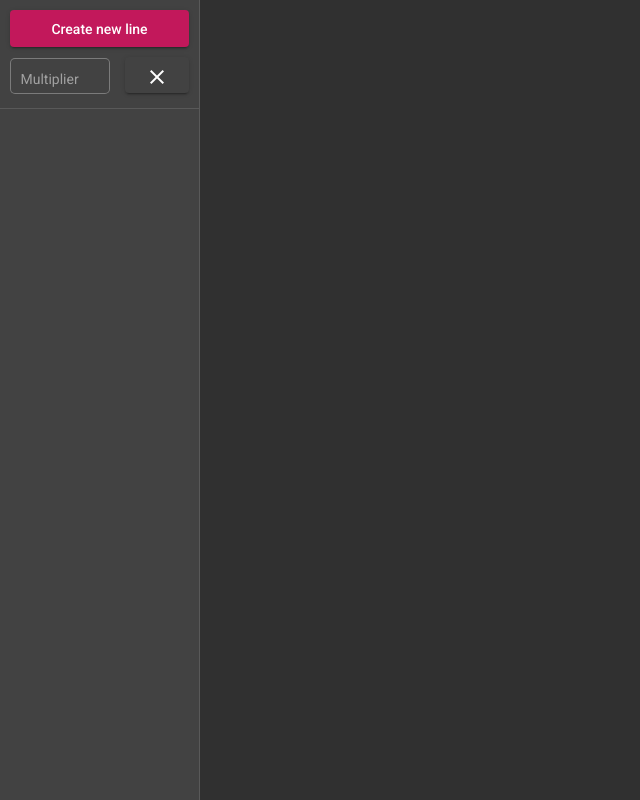
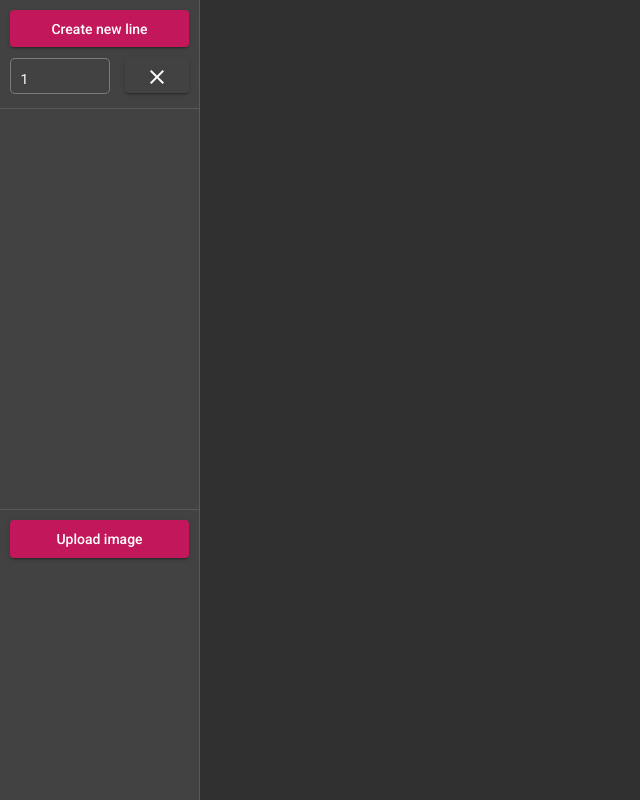
Before and after one commit to lisophoria/ImageRuler, an Angular app: page / in a window 1280 px wide. Shown: the whole page, without its empty margins (0-640 px from the left). Built offline with nearby package versions, Linux system fonts and the light colour scheme.

Commit message:
Implemented length calculation, added scrollable line list, upload image button

```diff
--- a/src/app/app.module.ts
+++ b/src/app/app.module.ts
@@ -13,6 +13,8 @@ import {MatFormFieldModule} from "@angular/material/form-field";
 import {MatInputModule} from "@angular/material/input";
 import {MatDividerModule} from "@angular/material/divider";
 import {MatListModule} from "@angular/material/list";
+import {FormsModule} from "@angular/forms";
+import {ScrollingModule} from "@angular/cdk/scrolling";
 
 @NgModule({
   declarations: [
@@ -30,7 +32,9 @@ import {MatListModule} from "@angular/material/list";
         MatFormFieldModule,
         MatInputModule,
         MatDividerModule,
-    MatListModule
+        MatListModule,
+        FormsModule,
+        ScrollingModule
     ],
   providers: [],
   bootstrap: [AppComponent]
--- a/src/app/components/app-overlay/app-overlay.component.html
+++ b/src/app/components/app-overlay/app-overlay.component.html
@@ -12,7 +12,7 @@
       <div class="input-div">
         <div>
           <mat-form-field appearance="outline" class="custom-input">
-            <input type="number" step="0.01" min="0" matInput placeholder="Multiplier">
+            <input type="number" step="0.01" min="0" matInput placeholder="Multiplier" [(ngModel)]="ratio">
           </mat-form-field>
         </div>
 
@@ -28,18 +28,29 @@
     <mat-divider style="margin-top: 5px"></mat-divider>
 
     <div class="bottom-menu">
-
-      <div class="line-info" *ngIf="line">
+      <cdk-virtual-scroll-viewport itemSize="60" class="line-container">
+        <div *ngFor="let line of lines" class="line-info">
           <div class="line-div">
             <span>x: {{line.posX.x}}:{{line.posX.y}}</span>
             <span>y: {{line.posY.x}}:{{line.posY.y}}</span>
           </div>
           <div class="line-div">
             <span>Length:</span>
-          <span>100</span>
+            <span>{{line.length}}</span>
           </div>
+          <mat-divider></mat-divider>
+        </div>
+      </cdk-virtual-scroll-viewport>
+
+
     </div>
 
+    <mat-divider></mat-divider>
+
+    <div class="main-menu">
+      <button mat-raised-button color="primary" class="custom-button">
+        <span>Upload image</span>
+      </button>
     </div>
 
   </mat-sidenav>
--- a/src/app/components/app-overlay/app-overlay.component.scss
+++ b/src/app/components/app-overlay/app-overlay.component.scss
@@ -29,12 +29,17 @@
 }
 
 .bottom-menu {
-  padding: 10px;
+  padding: 0 10px;
+}
+
+.line-container {
+  height: 400px;
+  display: flex;
+  flex-direction: column;
 }
 
 .line-info {
-  display: flex;
-  flex-direction: column;
+  padding: 2px 0;
 }
 
 .line-div {
@@ -59,3 +64,10 @@
 ::ng-deep .mat-form-field-outline-end {
   border-radius: 0 5px 5px 0 !important;
 }
+
+// Невидимый скроллбар для line-info
+
+.line-container::-webkit-scrollbar {
+  width: 0;
+  background: transparent;
+}
--- a/src/app/components/app-overlay/app-overlay.component.ts
+++ b/src/app/components/app-overlay/app-overlay.component.ts
@@ -2,6 +2,7 @@ import {AfterViewInit, Component, OnInit, ViewChild} from '@angular/core';
 import {CanvasComponent} from "../canvas/canvas.component";
 import {Line} from "../../models/line";
 import {MousePos} from "../../models/mouse-pos";
+import {LineLength} from "../../models/line-length";
 
 @Component({
   selector: 'app-app-overlay',
@@ -12,7 +13,8 @@ export class AppOverlayComponent implements OnInit, AfterViewInit {
 
   @ViewChild('canvasComponent') private canvas!: CanvasComponent;
   private imageRatio!: number;
-  public line!: Line;
+  ratio: number = 1;
+  public lines: LineLength[] = [];
 
   constructor() { }
 
@@ -24,10 +26,20 @@ export class AppOverlayComponent implements OnInit, AfterViewInit {
   }
 
   async newLine(): Promise<void> {
-    let line: Line = {posX: await this.getPoint(), posY: await this.getPoint()};
-    this.canvas.drawLine(line);
-    this.line = line;
+    let line: Line = {
+      posX: await this.getPoint(),
+      posY: await this.getPoint()};
+    let lineLengthColor: LineLength = {
+      posX: line.posX,
+      posY: line.posY,
+      length: this.calcLineLength(line.posX, line.posY)};
+    this.canvas.drawLine(lineLengthColor);
+    this.lines.push(lineLengthColor);
     console.log('newLine: ', line);
+  }
+
+  calcLineLength(posX: MousePos, posY: MousePos): string {
+    return (Math.sqrt((posY.x - posX.x) ** 2 + (posY.y - posX.y) ** 2) * this.ratio).toFixed(2);
   }
 
   async getPoint(): Promise<MousePos> {
--- a/src/app/components/canvas/canvas.component.ts
+++ b/src/app/components/canvas/canvas.component.ts
@@ -1,7 +1,7 @@
 import {AfterViewInit, Component, ElementRef, OnInit, ViewChild} from '@angular/core';
 import {MousePos} from "../../models/mouse-pos";
-import {Line} from "../../models/line";
 import {CanvasSize} from "../../models/canvas-size";
+import {LineLength} from "../../models/line-length";
 
 @Component({
   selector: 'app-canvas',
@@ -51,11 +51,13 @@ export class CanvasComponent implements OnInit, AfterViewInit {
     });
   }
 
+  // Инициализация холста с линиями
   setLineCanvas(canvasSize: CanvasSize): void {
     this.lineCanvas.nativeElement.width = canvasSize.width;
     this.lineCanvas.nativeElement.height = canvasSize.height;
   }
 
+  // Получение позиции мыши по клику
   async getMousePosition(): Promise<MousePos> {
     return new Promise<MousePos>((resolve) => {
       this.lineCanvas.nativeElement.addEventListener("click",
@@ -66,7 +68,8 @@ export class CanvasComponent implements OnInit, AfterViewInit {
     })
   }
 
-  drawLine(line: Line): void {
+
+  drawLine(line: LineLength): void {
     this.lineContext.beginPath();
     this.lineContext.moveTo(line.posX.x, line.posX.y);
     this.lineContext.lineWidth = 5;
--- /dev/null
+++ b/src/app/models/line-length.ts
@@ -0,0 +1,5 @@
+import {Line} from "./line";
+
+export interface LineLength extends  Line{
+  length: string;
+}
```
Lines whose indentation alone changed are shown as unchanged.
